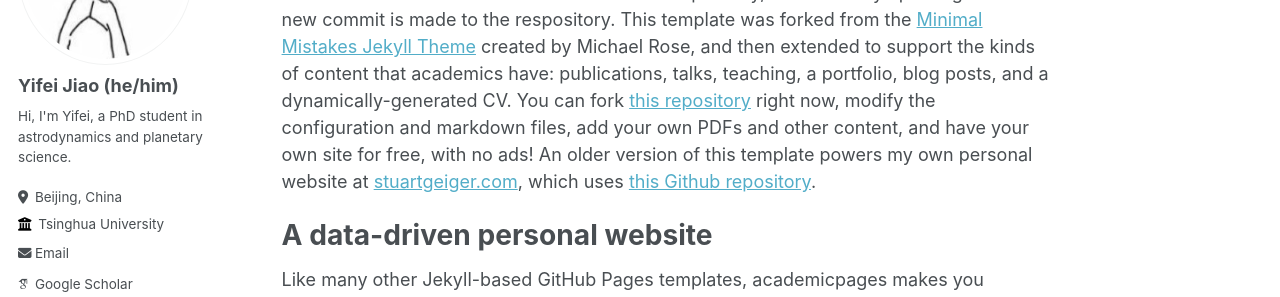
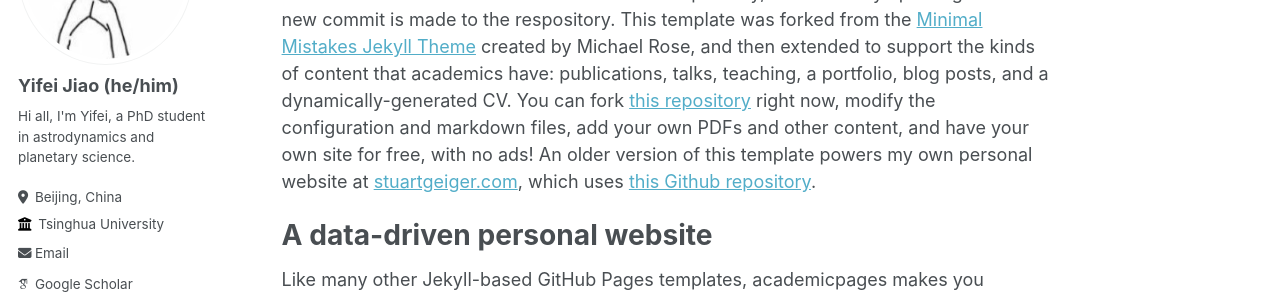
Before and after one commit to jiaoyf-thu/jiaoyf-thu.github.io, a Jekyll site: the page built from _pages/about.md, in a window 1280 px wide. Shown: the part 223-520 px from the top of the page. Built offline with Jekyll 4.4.1, drawn with Linux system fonts in a browser that asks for light colours; some web fonts are replaced.

Commit message:
Update _config.yml

```diff
--- a/_config.yml
+++ b/_config.yml
@@ -24,7 +24,7 @@ author:
   avatar           : "profile.png"
   name             : "Yifei Jiao (he/him)"
   pronouns         : # "he/him"
-  bio              : "Hi, I'm Yifei, a PhD student in astrodynamics and planetary science."
+  bio              : "Hi all, I'm Yifei, a PhD student in astrodynamics and planetary science."
   location         : "Beijing, China"
   employer         : "Tsinghua University"
   uri              : # URL
```
